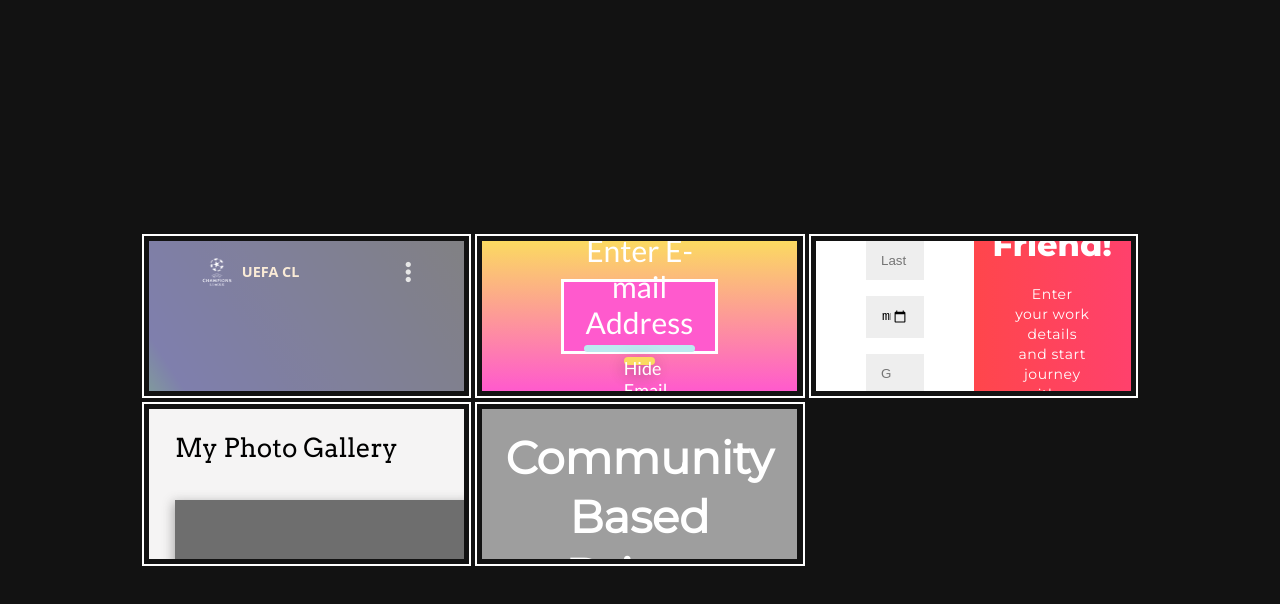
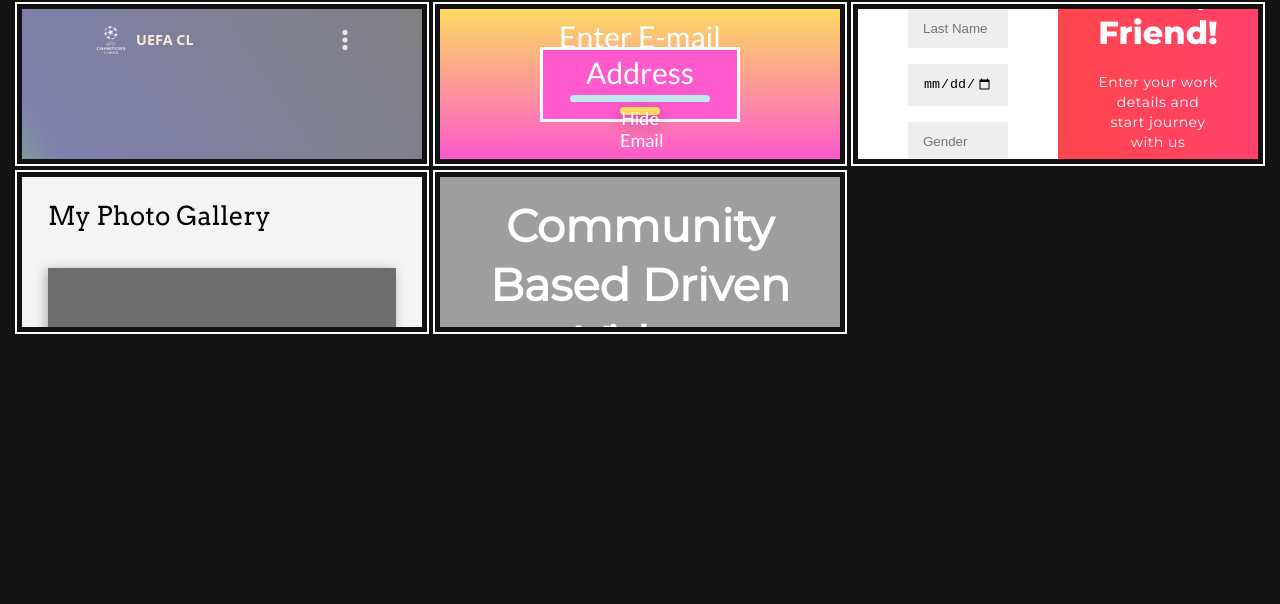
Before and after one commit to CODERGU7/Web-Tech-Assignment, a plain HTML site: page index.html in a window 1280 px wide. Drawn offline with nearby package versions, Linux system fonts and the light colour scheme.

Commit message:
Update style.css

```diff
--- a/style.css
+++ b/style.css
@@ -5,11 +5,6 @@
     color: #fff;
     font-size: 20px;
 }
-
-html {
-    height: 100vh;
-}
-
 body {
     background-color: #121212;
     height: 100%;
@@ -20,7 +15,7 @@ body {
 }
 
 .container {
-    width: 1000px;
+    width: 98vw;
     display: flex;
     flex-direction: row;
 }
```
